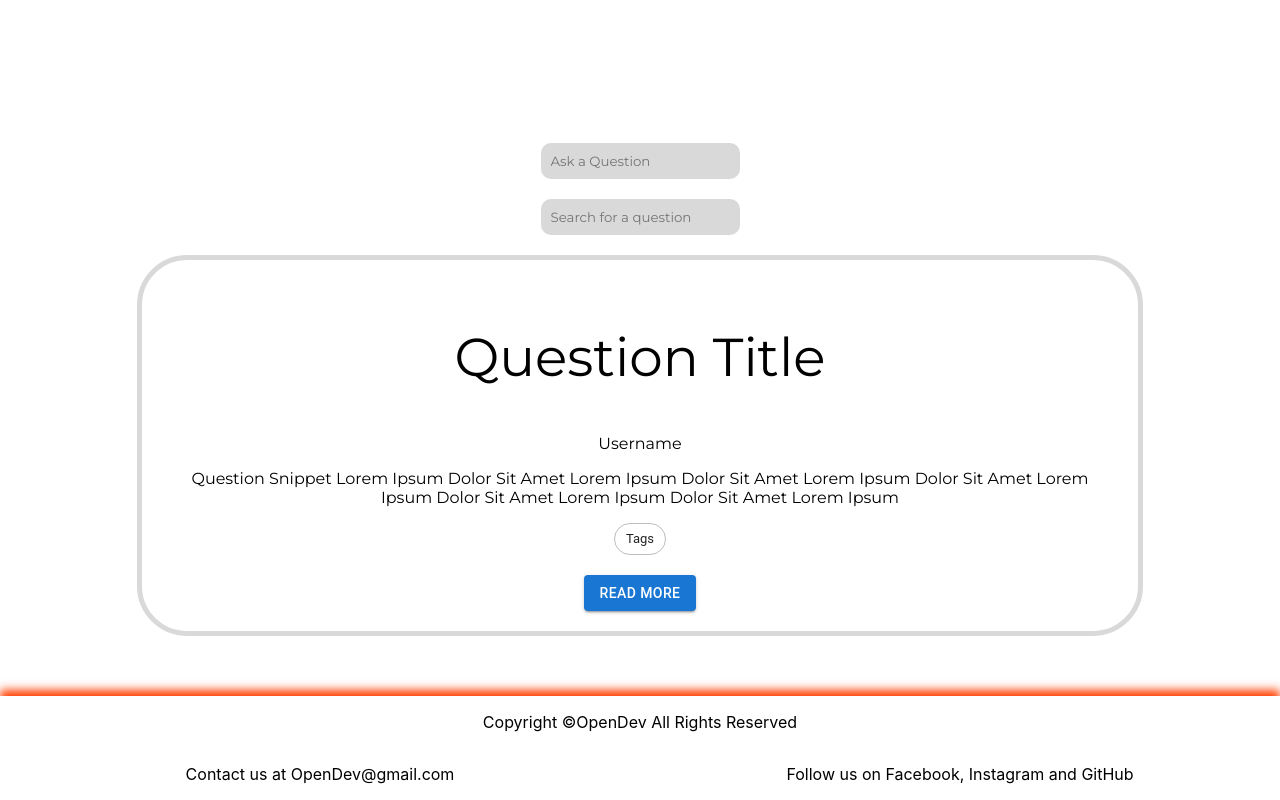
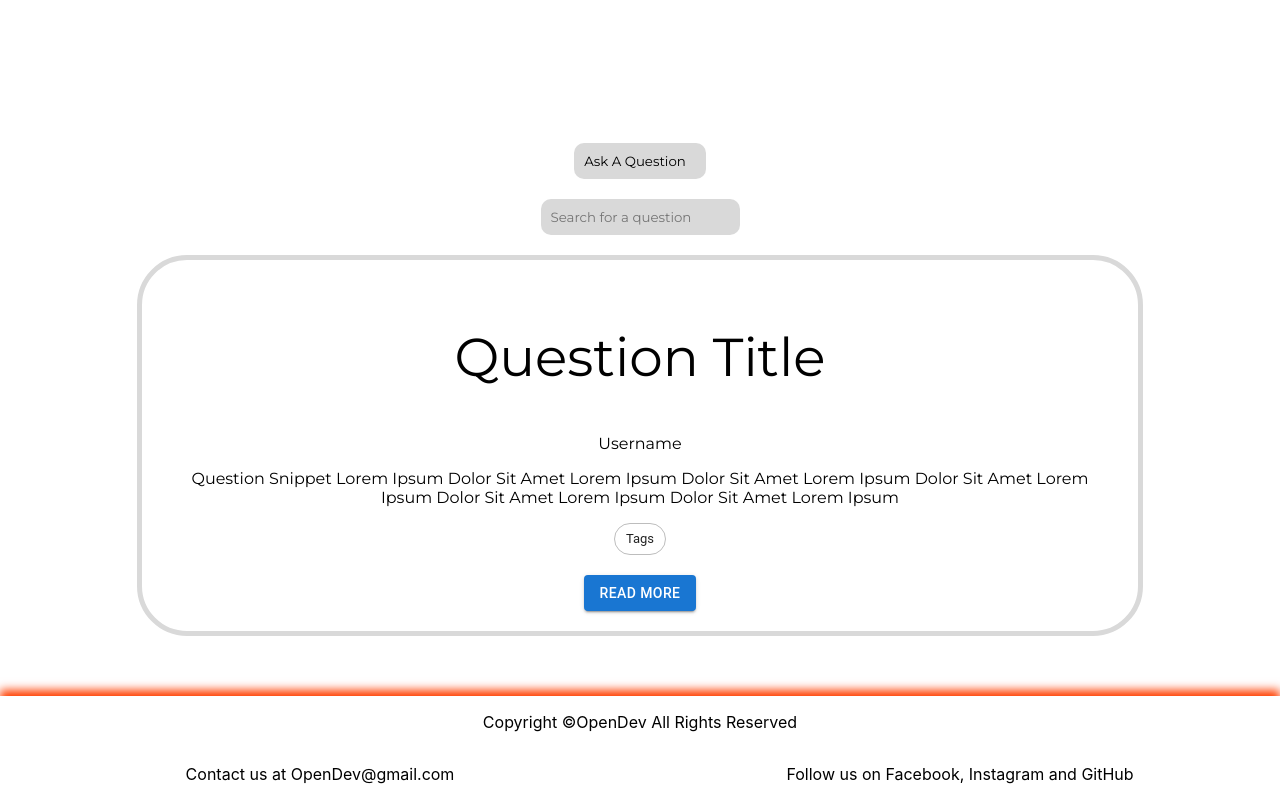
Before and after one commit to Ungerer221/DV200_Term4_Ungerer, a React (Create React App) app in the folder client/: page / in a window 1280 px wide. Shown: the part 1001-1801 px from the top of the page. Built offline with nearby package versions, Linux system fonts and the light colour scheme.

Commit message:
Update HomePage.js

```diff
--- a/client/src/Pages/HomePage.js
+++ b/client/src/Pages/HomePage.js
@@ -47,7 +47,7 @@ function HomePage() {
                     {/* row 1 */}
                     <Grid container spacing={0}>
                         <Grid xs={12} sx={{ marginTop: '20px' }}>
-                            <input type="text" placeholder="Ask a Question" className="home-ask-question-input"></input>
+                            <button type="text" placeholder="Ask a Question" className="home-ask-question-input">Ask A Question</button>
                         </Grid>
                         <Grid xs={12} sx={{ marginTop: '20px' }}>
                             <input type="text" placeholder="Search for a question" className="home-search-question-input"></input>
```
